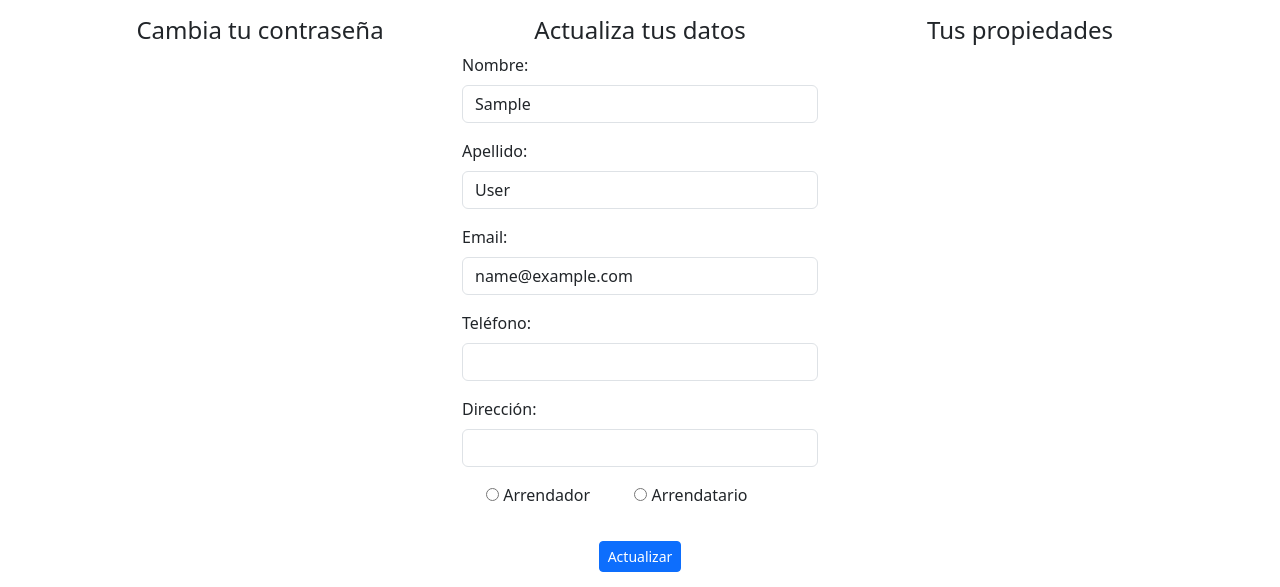
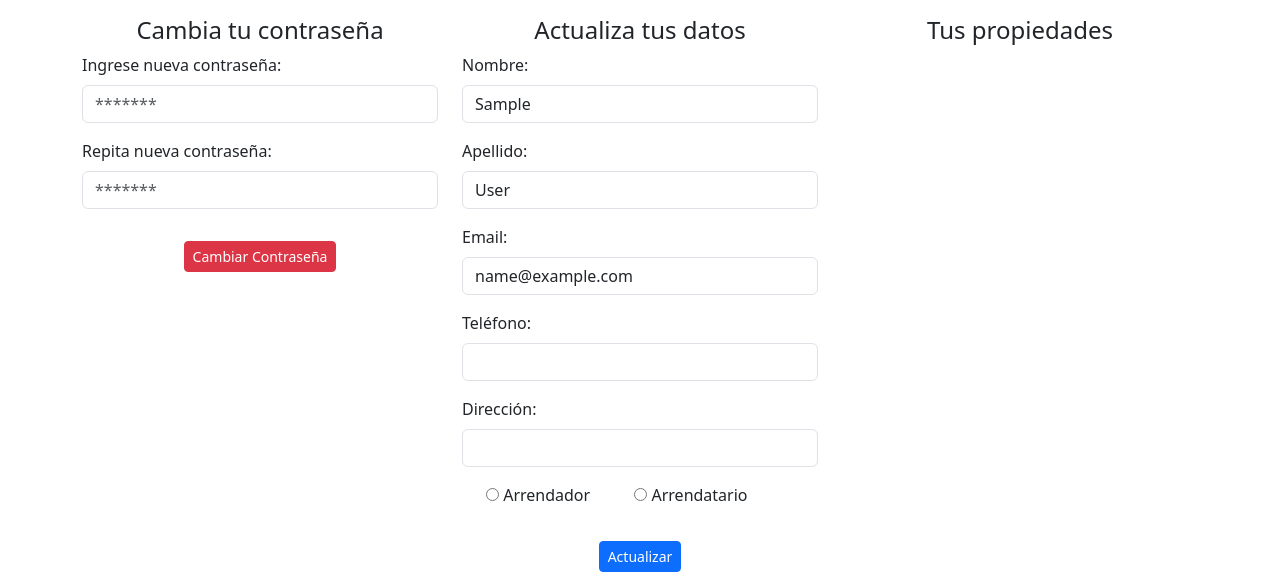
Before and after one commit to rubenchu-389/proyecto_arriendos, a Django app: page /accounts/profile/ in a window 1280 px wide. Shown: the part 56-643 px from the top of the page. Run offline with Django 5.2, Linux system fonts and the light colour scheme; the visitor is signed in with stand-in values (Sample User, id 1); data that the repository does not hold is empty.

Commit message:
Se crean los campos para el cambio de contraseña de los usuarios

```diff
--- a/m7_python/services.py
+++ b/m7_python/services.py
@@ -106,11 +106,11 @@ def editar_user_sin_password(rut:str, first_name:str, last_name:str, email:str,
 
 def cambio_password(request, password:str, password_repeat:str):
     if password != password_repeat:
-        # messages.warning(request, 'Las contraseñas no coinciden')
+        messages.warning(request, 'Las contraseñas no coinciden')
         return False
     request.user.set_password(password)
     request.user.save()
-    # messages.success(request, 'Contraseña actualizada exitosamente')
+    messages.success(request, 'Contraseña actualizada exitosamente')
     return True
 
 
--- a/m7_python/templates/navbar.html
+++ b/m7_python/templates/navbar.html
@@ -1,8 +1,7 @@
 {% load static %}
 <nav class="navbar navbar-expand-lg bg-body-light mb-3">
     <div class="container d-flex flex-wrap">
-        <!-- <a class="navbar-brand" href="/"><img class="img-logo1" src="{% static 'img/logo1.jpg' %}"
-            alt="Logo arriendos"></a> -->
+
         <button class="navbar-toggler" type="button" data-bs-toggle="collapse" data-bs-target="#navbarSupportedContent"
             aria-controls="navbarSupportedContent" aria-expanded="false" aria-label="Toggle navigation">
             <span class="navbar-toggler-icon"></span>
--- a/m7_python/templates/profile.html
+++ b/m7_python/templates/profile.html
@@ -5,7 +5,34 @@
 	<div class="row">
 		<div class="col-4">
 			<h4 class="text-center">Cambia tu contraseña</h4>
-
+			<form action="{% url 'change_pass' %}" method="post">
+				{% csrf_token %}
+				<div class="mb-3">
+					<label class="form-label">Ingrese nueva contraseña:</label>
+					<input
+							id=""
+							type="password"
+							class="form-control"
+							name="password"
+							placeholder="*******"
+							required
+					>
+				</div>
+				<div class="mb-3">
+					<label class="form-label">Repita nueva contraseña:</label>
+					<input
+							id=""
+							type="password"
+							class="form-control"
+							name="password_repeat"
+							placeholder="*******"
+							required
+					>
+				</div>
+				<div class="d-flex justify-content-center">
+						<button type="submit" class="btn btn-sm btn-danger my-3">Cambiar Contraseña</button>
+				</div>
+			</form>
 		</div>
 		<div class="col-4">
 			<h4 class="text-center">Actualiza tus datos</h4>
@@ -109,7 +136,7 @@
 		</div>
 		<div class="col-4">
 			<h4 class="text-center">Tus propiedades</h4>
-			<!-- {% for propiedad in propiedades %}
+			{% for propiedad in propiedades %}
 			<div class="card mb-3" style="max-width: 540px;">
 				<div class="row g-0 align-items-center">
 					<div class="col-md-4">
@@ -128,7 +155,7 @@
 					</div>
 				</div>
 			</div>
-		{% endfor %} -->
+		{% endfor %}
 
 		</div>
 	</div>
--- a/m7_python/urls.py
+++ b/m7_python/urls.py
@@ -1,9 +1,10 @@
 from django.urls import path
-from m7_python.views import index, register, profile
+from m7_python.views import index, register, profile, change_pass
 
 urlpatterns =[
     path ('', index, name='index'),
     path('accounts/register/', register, name='register'),
     path('accounts/profile/', profile, name='profile'),
+    path('accounts/change-pass/', change_pass, name='change_pass'),
 
 ]
--- a/m7_python/views.py
+++ b/m7_python/views.py
@@ -1,5 +1,5 @@
 from django.shortcuts import render, redirect
-from m7_python.services import crear_user, editar_user_sin_password
+from m7_python.services import crear_user, editar_user_sin_password, cambio_password
 from django.contrib import messages
 from django.contrib.auth.decorators import login_required
 from m7_python.models import Inmueble
@@ -80,3 +80,11 @@ def profile(request):
             return redirect('/accounts/profile')
     else:
         return render(request, 'profile.html', context)
+
+
+
+def change_pass(request):
+    password = request.POST['password']
+    password_repeat = request.POST['password_repeat']
+    cambio_password(request, password, password_repeat)
+    return redirect('/accounts/profile')
```
Also changed, not shown: README.md, m7_python/static/img/casa_ejemplo copy.jpg (added).
